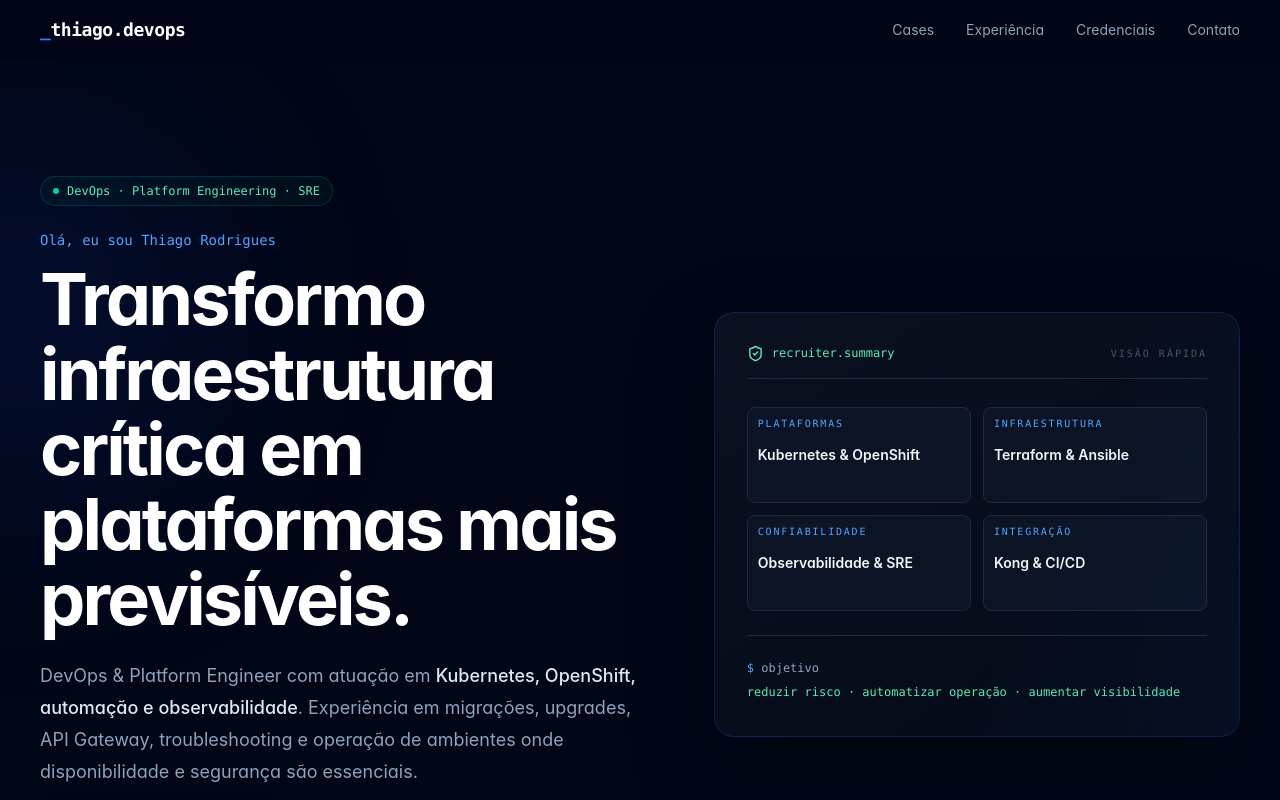
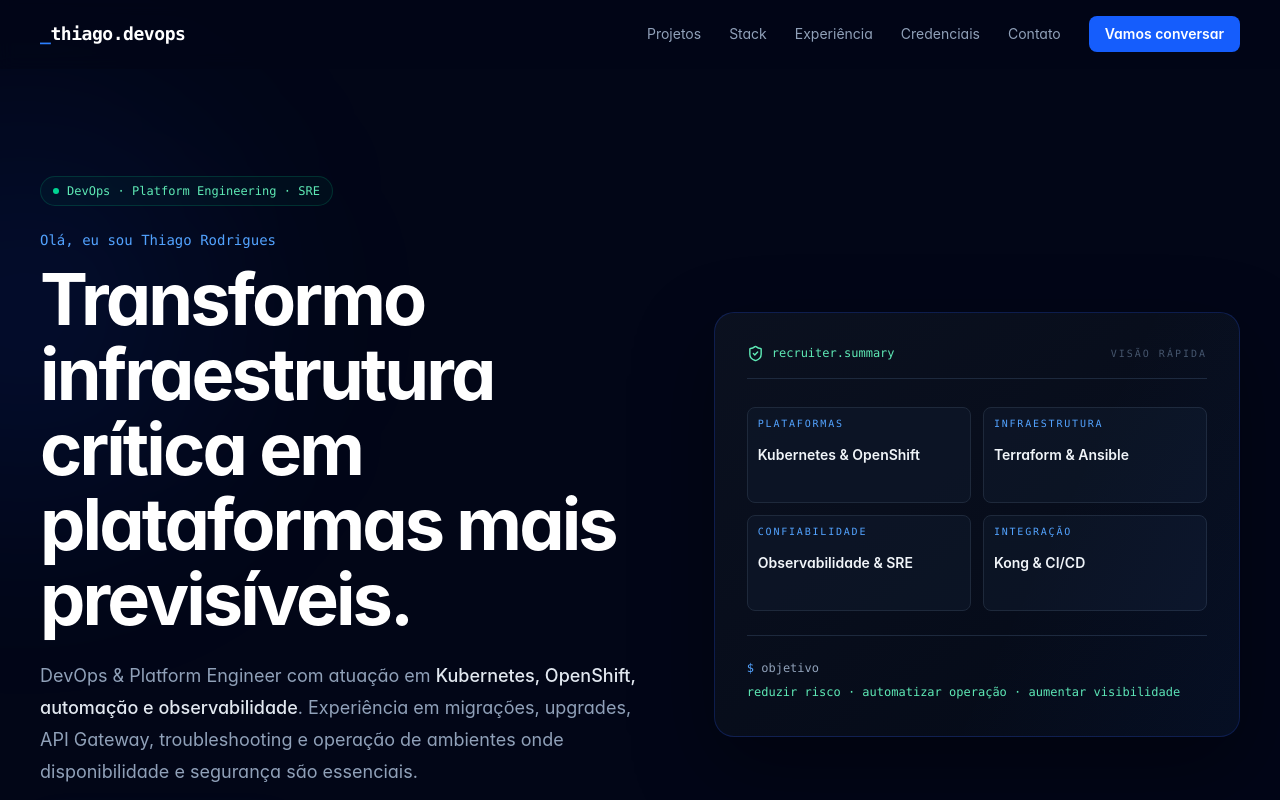
Before and after one commit to thiagor125/portifolio-devops, a Next.js app: page / in a window 1280 px wide. Shown: the top 800 px of the page. Built offline with nearby package versions, Linux system fonts and the light colour scheme.

Commit message:
Improve recruiter-focused portfolio navigation

```diff
--- a/components/Navbar.tsx
+++ b/components/Navbar.tsx
@@ -4,7 +4,8 @@ import { Menu, X } from "lucide-react";
 import { useEffect, useState } from "react";
 
 const links = [
-  { href: "#projetos", label: "Cases" },
+  { href: "#projetos", label: "Projetos" },
+  { href: "#skills", label: "Stack" },
   { href: "#experiencia", label: "Experiência" },
   { href: "#credenciais", label: "Credenciais" },
   { href: "#contato", label: "Contato" },
@@ -35,12 +36,15 @@ export default function Navbar() {
           <span className="text-blue-500">_</span>thiago.devops
         </a>
 
-        <div className="hidden items-center gap-8 text-sm text-slate-400 sm:flex">
+        <div className="hidden items-center gap-7 text-sm text-slate-400 md:flex">
           {links.map((link) => (
             <a key={link.href} href={link.href} className="transition-colors hover:text-white">
               {link.label}
             </a>
           ))}
+          <a href="#contato" className="rounded-lg bg-blue-600 px-4 py-2 font-semibold text-white transition hover:bg-blue-500">
+            Vamos conversar
+          </a>
         </div>
 
         <button
@@ -49,14 +53,14 @@ export default function Navbar() {
           aria-controls="mobile-menu"
           aria-label={menuOpen ? "Fechar menu" : "Abrir menu"}
           onClick={() => setMenuOpen((open) => !open)}
-          className="rounded-lg border border-slate-800 p-2 text-slate-300 transition hover:border-blue-500 hover:text-white sm:hidden"
+          className="rounded-lg border border-slate-800 p-2 text-slate-300 transition hover:border-blue-500 hover:text-white md:hidden"
         >
           {menuOpen ? <X size={20} aria-hidden="true" /> : <Menu size={20} aria-hidden="true" />}
         </button>
       </div>
 
       {menuOpen && (
-        <div id="mobile-menu" className="border-t border-slate-800 px-5 py-3 sm:hidden">
+        <div id="mobile-menu" className="border-t border-slate-800 px-5 py-3 md:hidden">
           <div className="mx-auto flex max-w-7xl flex-col">
             {links.map((link) => (
               <a
```
